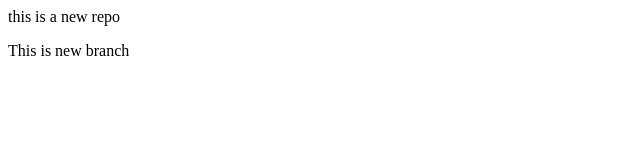
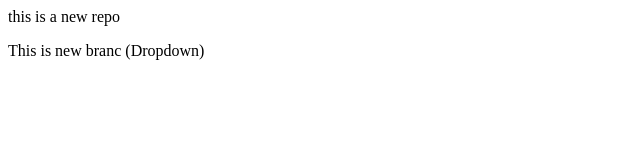
Before and after one commit to Asit08/Asitdemo2, a plain HTML site: page index.html in a window 1280 px wide. Shown: the full height of the page, 0-640 px from the left. Drawn offline with Linux system fonts and the light colour scheme.

Commit message:
add Dropdown

```diff
--- a/index.html
+++ b/index.html
@@ -1,3 +1,3 @@
 <p> this is  a new repo</p>
 
-<m> This is new branch</m>
+<m> This is new branc (Dropdown)</m>
```
